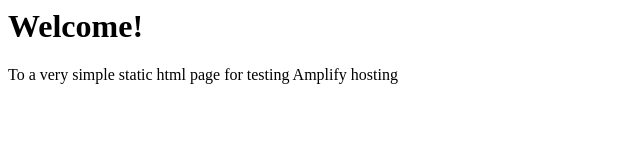
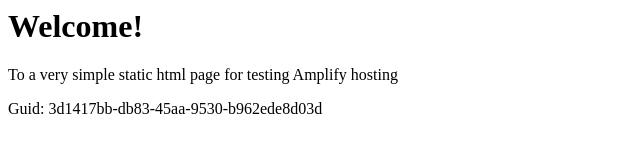
Before and after one commit to aws-aemilia-iad/Github-PR-Commit-Integration-Test-DoNotTouch-Gith-P5X5MO5I-v1-preprod-us-east-1, a website: page src/index.html in a window 1280 px wide. Shown: the whole page, without its empty margins (0-640 px from the left). Drawn offline with Linux system fonts and the light colour scheme.

Commit message:
commit from integ tests

```diff
--- a/src/index.html
+++ b/src/index.html
@@ -1,3 +1,5 @@
+
+
 <html lang="en">
 
 <head>
@@ -10,6 +12,6 @@
 <body>
     <h1>Welcome!</h1>
     <p>To a very simple static html page for testing Amplify hosting</p>
-</body>
+    <p>Guid: 3d1417bb-db83-45aa-9530-b962ede8d03d</p></body>
 
 </html>
```
